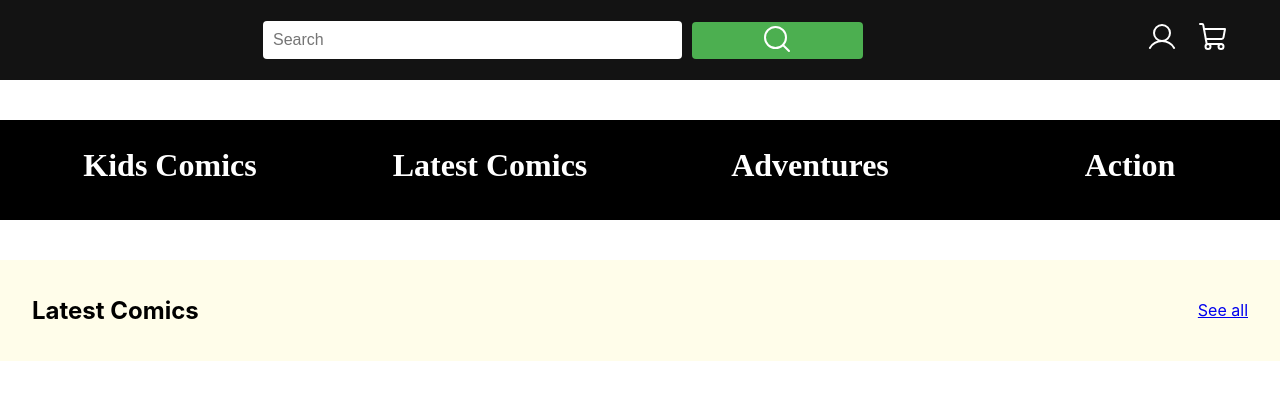
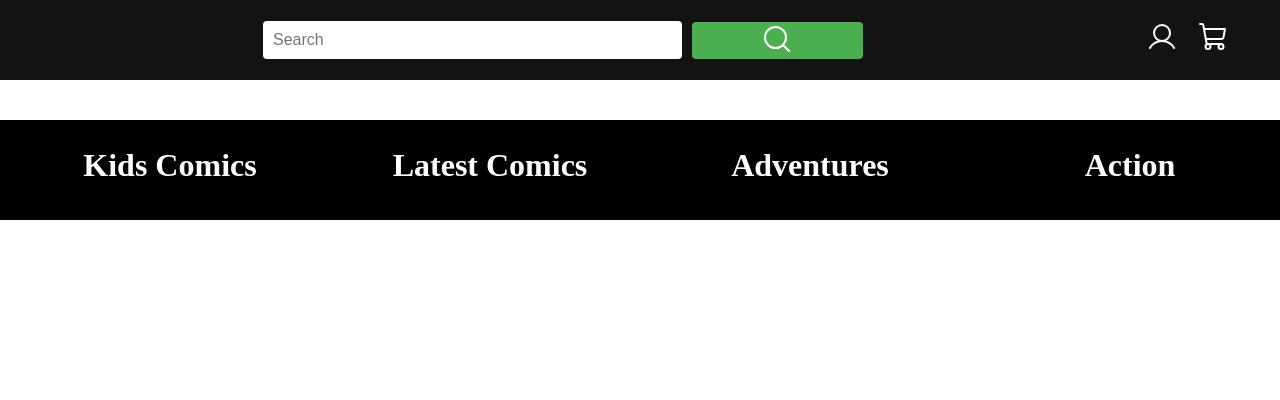
Before and after one commit to ComicZone/Comic-Zone-Client, a React (Create React App) app: page / in a window 1280 px wide. Shown: the top 400 px of the page. Built offline with nearby package versions, Linux system fonts and the light colour scheme; no server answers.

Commit message:
completed the banner

```diff
--- a/src/Components/Comics.jsx
+++ /dev/null
@@ -1,17 +0,0 @@
-import React from 'react'
-import "../Stylesheets/Comics.css"
-
-const Comics = () => {
-  return (
-    <section className='latest-comics'>
-      <div className="container">
-        <div className="latest_comics_title">
-            <h2 className="comic_header">Latest Comics</h2>
-            <a href="#"> <span className='comic_link'>See all</span></a>
-        </div>
-      </div>
-    </section>
-  )
-}
-
-export default Comics
--- a/src/Pages/Homepage.jsx
+++ b/src/Pages/Homepage.jsx
@@ -1,14 +1,12 @@
 import React from "react";
 import Banner from "../Components/Banner";
 // import CheckoutButton from "../Components/CheckoutButton";
-import Comics from "../Components/Comics";
 
 const Homepage = () => {
   return (
     <main>
       <Banner />
       {/* <CheckoutButton amount={'5.99'}/> */}
-      <Comics />
     </main>
   );
 };
--- a/src/Stylesheets/Comics.css
+++ /dev/null
@@ -1,11 +0,0 @@
-.latest-comics {
-  background-color: #fffdea;
-  padding: 1rem 0;
-}
-
-.latest_comics_title {
-  display: flex;
-  align-items: center;
-  justify-content: space-between;
-  padding: 0 2rem;
-}
```
